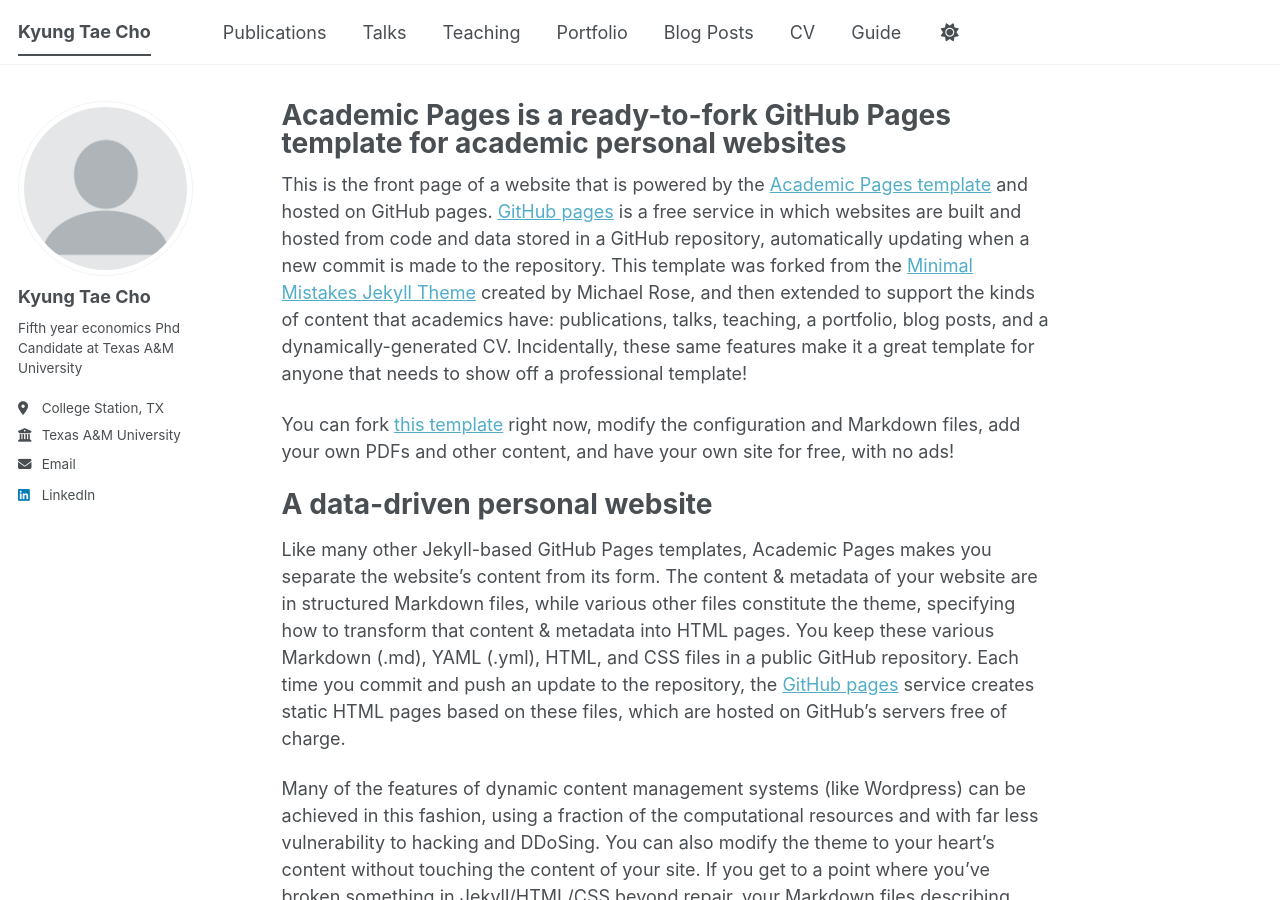
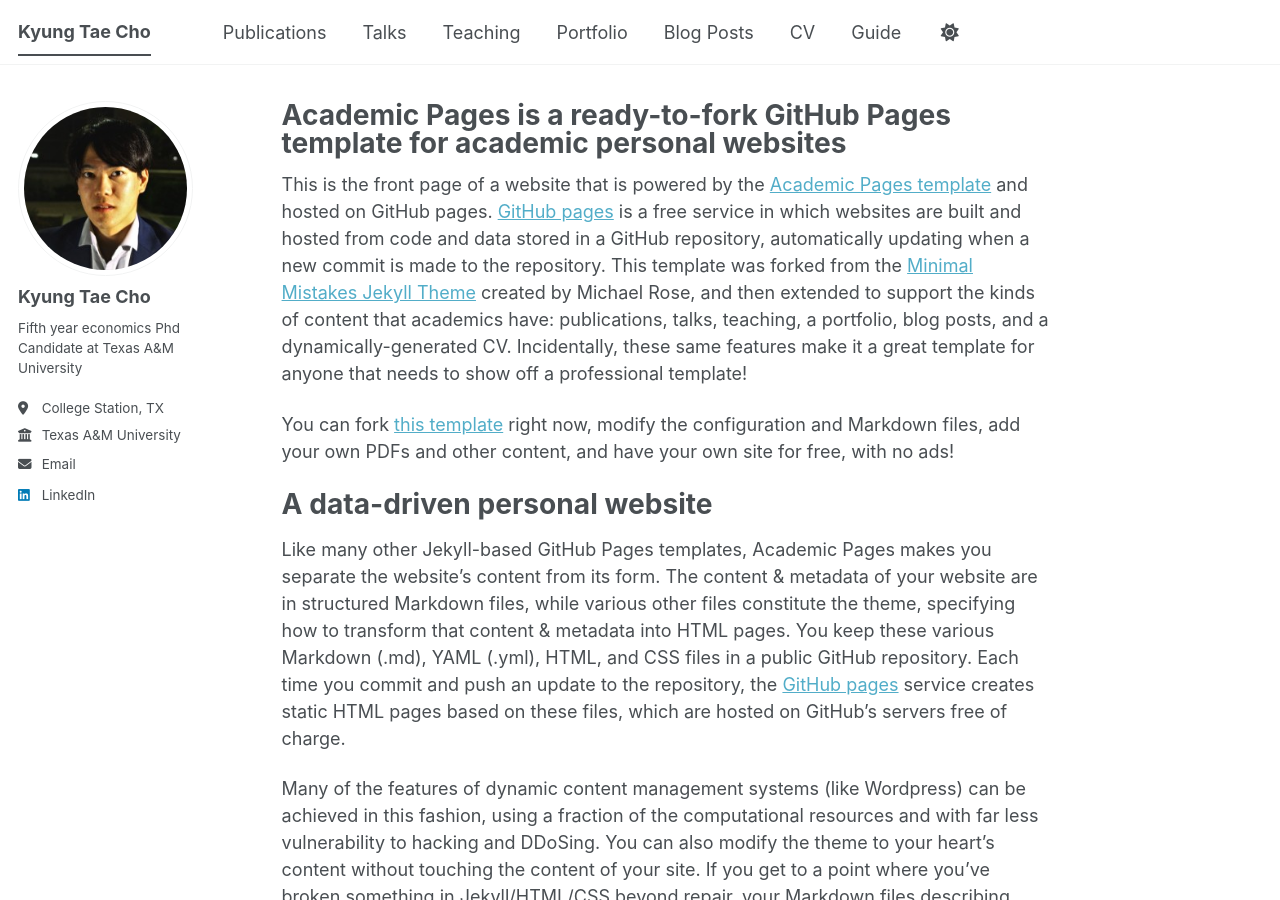
Before and after one commit to KyungtaeCho/KyungtaeCho.github.io, a Jekyll site: the page built from _pages/about.md, in a window 1280 px wide and 900 px high. Built offline with Jekyll 4.4.1, drawn with Linux system fonts in a browser that asks for light colours; a script bundle is joined from its source files by our own code; library files that are not in the unit come from our copies.

Commit message:
Update _config.yml

```diff
--- a/_config.yml
+++ b/_config.yml
@@ -23,7 +23,7 @@ repository               : "academicpages/academicpages.github.io"
 #               Additional customization can be done by editing /_includes/author-profile.html
 author:
   # Biographic information
-  avatar           : "profile.png"
+  avatar           : "profile_old.jpg"
   name             : "Kyung Tae Cho"
   pronouns         : # example: "she/her"
   bio              : "Fifth year economics Phd Candidate at Texas A&M University"
```
